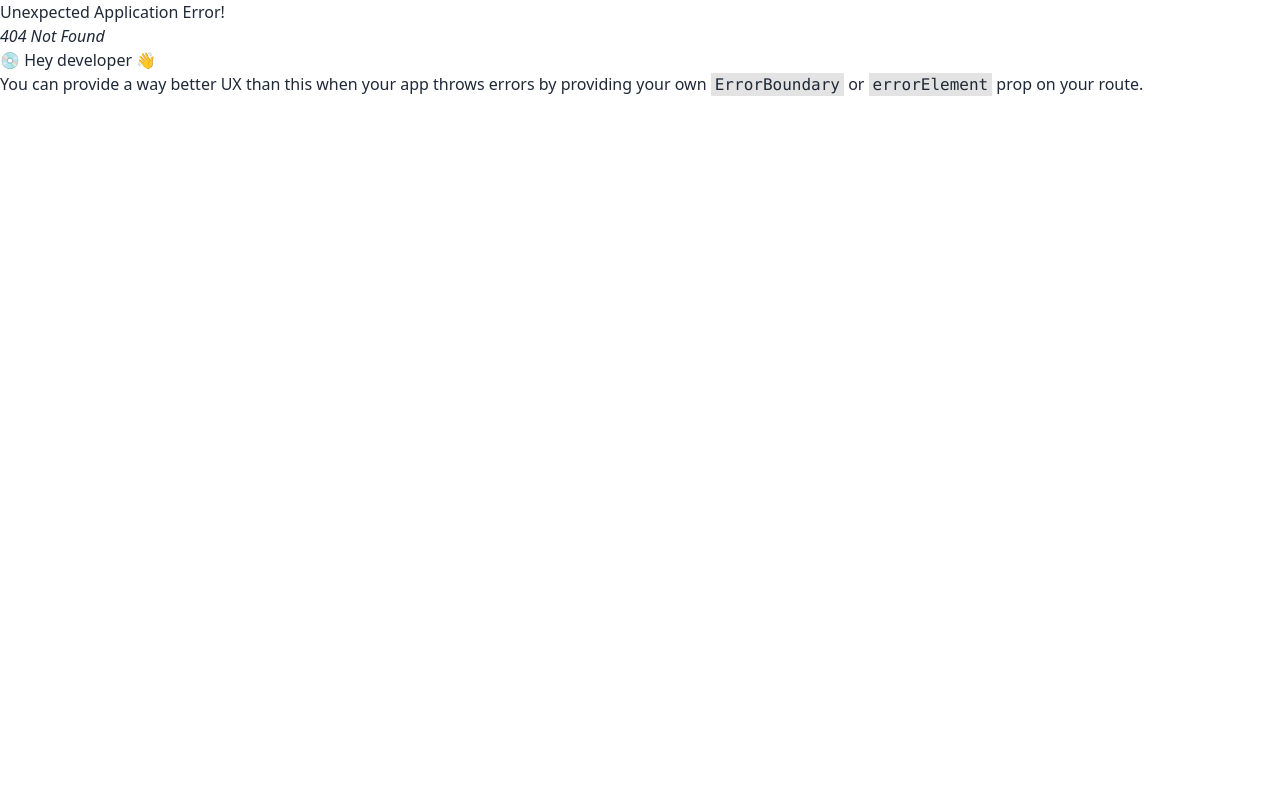
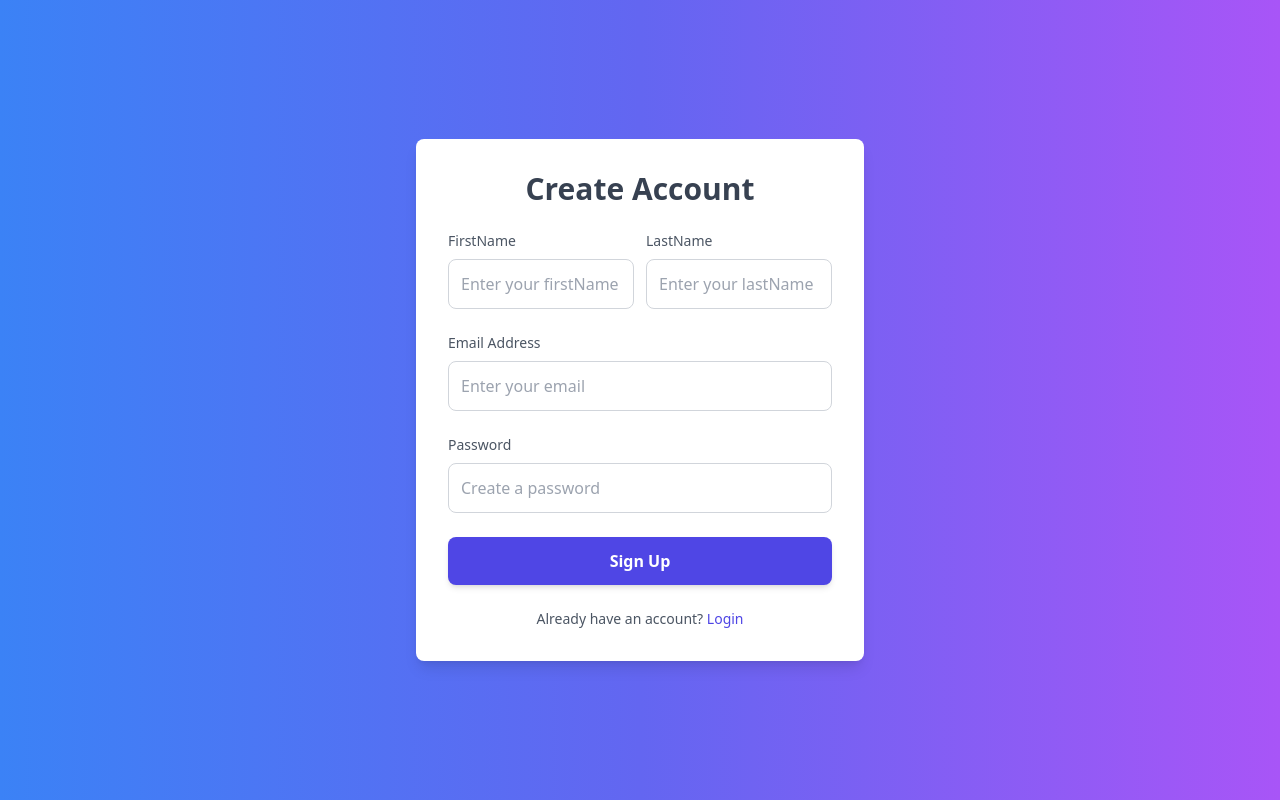
Before and after one commit to AshikurZaman01/Mern-Chat-App01, a React (Vite) app in the folder Front End/: page /signUp in a window 1280 px wide. Before the commit this address had no page. Built offline with nearby package versions, Linux system fonts and the light colour scheme.

Commit message:
add Login and Signup ui

```diff
--- /dev/null
+++ b/Front End/src/Components/Pages/Login/Login.jsx
@@ -0,0 +1,50 @@
+import { Link } from "react-router-dom";
+
+const Login = () => {
+    return (
+        <div className="w-full h-screen bg-gradient-to-r from-green-400 via-teal-500 to-blue-500 flex justify-center items-center">
+            <div className="bg-white p-8 rounded-lg shadow-lg w-full max-w-md">
+                <h2 className="text-3xl font-semibold text-center text-gray-700 mb-6">Login to Your Account</h2>
+                <form className="space-y-6">
+                    {/* Email Input */}
+                    <div>
+                        <label htmlFor="email" className="block text-sm font-medium text-gray-600">Email Address</label>
+                        <input
+                            type="email"
+                            id="email"
+                            name="email"
+                            placeholder="Enter your email"
+                            className="w-full p-3 mt-2 border border-gray-300 rounded-lg focus:outline-none focus:ring-2 focus:ring-teal-500"
+                        />
+                    </div>
+
+                    {/* Password Input */}
+                    <div>
+                        <label htmlFor="password" className="block text-sm font-medium text-gray-600">Password</label>
+                        <input
+                            type="password"
+                            id="password"
+                            name="password"
+                            placeholder="Enter your password"
+                            className="w-full p-3 mt-2 border border-gray-300 rounded-lg focus:outline-none focus:ring-2 focus:ring-teal-500"
+                        />
+                    </div>
+
+                    {/* Submit Button */}
+                    <div>
+                        <button type="submit" className="w-full p-3 bg-teal-600 text-white font-semibold rounded-lg shadow-md hover:bg-teal-700 focus:outline-none focus:ring-2 focus:ring-teal-500 focus:ring-offset-2">
+                            Login
+                        </button>
+                    </div>
+                </form>
+                <div className="mt-6 text-center">
+                    <p className="text-sm text-gray-600">Don't have an account?
+                        <Link to="/signup" className="text-teal-600 font-medium hover:underline"> Sign Up</Link>
+                    </p>
+                </div>
+            </div>
+        </div>
+    );
+}
+
+export default Login;
--- /dev/null
+++ b/Front End/src/Components/Pages/SignUp/SignUp.jsx
@@ -0,0 +1,77 @@
+import { Link } from "react-router-dom";
+
+const SignUp = () => {
+    return (
+        <div className="w-full h-screen bg-gradient-to-r from-blue-500 via-indigo-500 to-purple-500 flex justify-center items-center">
+            <div className="bg-white p-8 rounded-lg shadow-lg w-full max-w-md">
+                <h2 className="text-3xl font-semibold text-center text-gray-700 mb-6">Create Account</h2>
+                <form className="space-y-6">
+
+                    <div className="flex justify-between items-center gap-3">
+                        {/* firstName Input */}
+                        <div>
+                            <label htmlFor="username" className="block text-sm font-medium text-gray-600">FirstName</label>
+                            <input
+                                type="text"
+                                id="username"
+                                name="username"
+                                placeholder="Enter your firstName"
+                                className="w-full p-3 mt-2 border border-gray-300 rounded-lg focus:outline-none focus:ring-2 focus:ring-indigo-500"
+                            />
+                        </div>
+
+                        {/* lastName Input */}
+                        <div>
+                            <label htmlFor="username" className="block text-sm font-medium text-gray-600">LastName</label>
+                            <input
+                                type="text"
+                                id="username"
+                                name="username"
+                                placeholder="Enter your lastName"
+                                className="w-full p-3 mt-2 border border-gray-300 rounded-lg focus:outline-none focus:ring-2 focus:ring-indigo-500"
+                            />
+                        </div>
+                    </div>
+
+                    {/* Email Input */}
+                    <div>
+                        <label htmlFor="email" className="block text-sm font-medium text-gray-600">Email Address</label>
+                        <input
+                            type="email"
+                            id="email"
+                            name="email"
+                            placeholder="Enter your email"
+                            className="w-full p-3 mt-2 border border-gray-300 rounded-lg focus:outline-none focus:ring-2 focus:ring-indigo-500"
+                        />
+                    </div>
+
+                    {/* Password Input */}
+                    <div>
+                        <label htmlFor="password" className="block text-sm font-medium text-gray-600">Password</label>
+                        <input
+                            type="password"
+                            id="password"
+                            name="password"
+                            placeholder="Create a password"
+                            className="w-full p-3 mt-2 border border-gray-300 rounded-lg focus:outline-none focus:ring-2 focus:ring-indigo-500"
+                        />
+                    </div>
+
+                    {/* Submit Button */}
+                    <div>
+                        <button type="submit" className="w-full p-3 bg-indigo-600 text-white font-semibold rounded-lg shadow-md hover:bg-indigo-700 focus:outline-none focus:ring-2 focus:ring-indigo-500 focus:ring-offset-2">
+                            Sign Up
+                        </button>
+                    </div>
+                </form>
+                <div className="mt-6 text-center">
+                    <p className="text-sm text-gray-600">Already have an account?
+                        <Link to="/login" className="text-indigo-600 font-medium hover:underline"> Login</Link>
+                    </p>
+                </div>
+            </div>
+        </div>
+    );
+}
+
+export default SignUp;
```
Also changed, not shown: Front End/src/main.jsx (+11 -1 lines), Front End/src/Components/Pages/Home/Home.jsx (renamed from Front End/src/Components/Home/Home.jsx).
